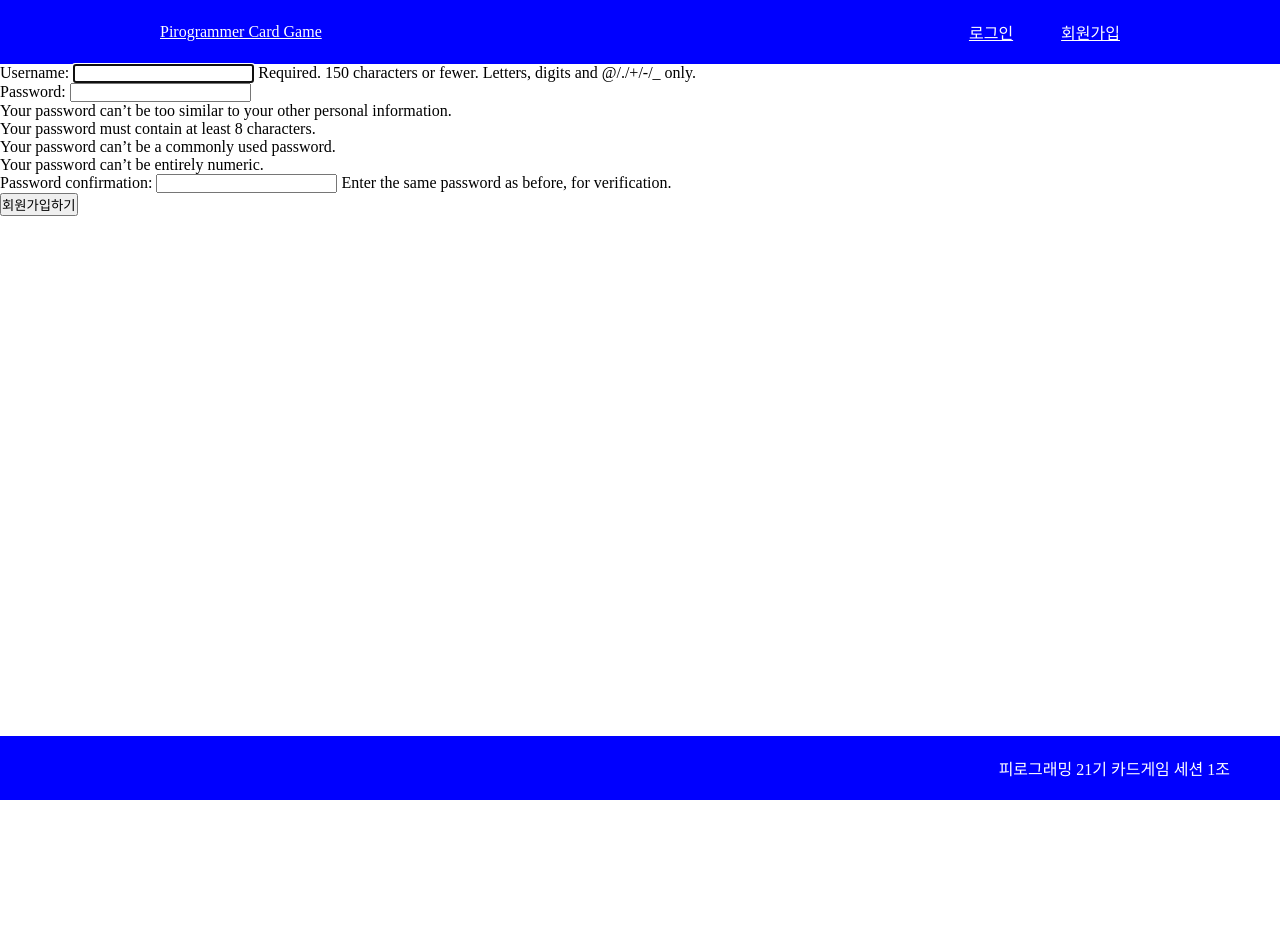
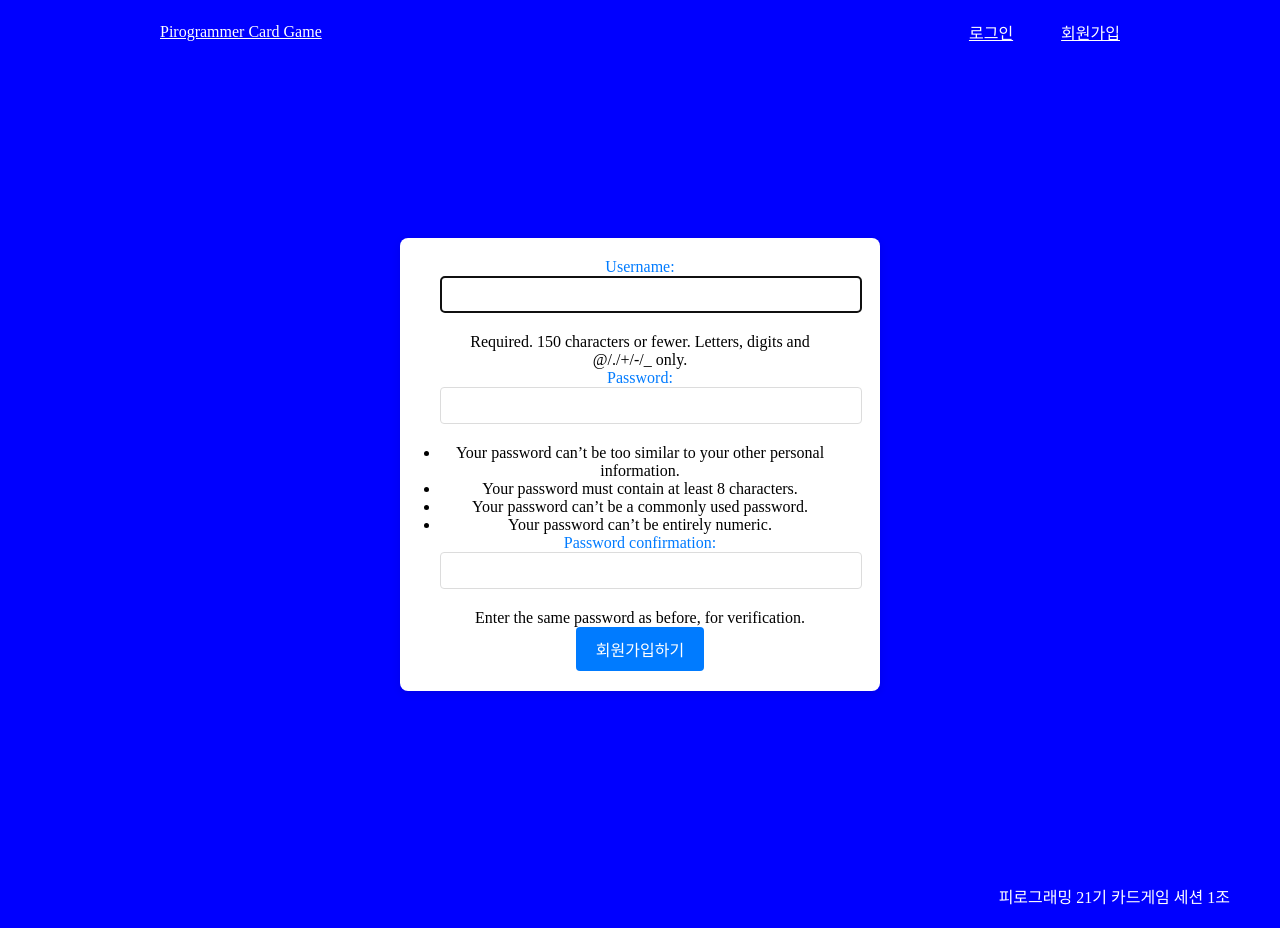
Before and after one commit to Pirogramming-21/Piro21_CardGame_01, a Django app: page /signup/ in a window 1280 px wide. Before the commit the page ends 800 px from the top, so only its background shows below. Run offline with Django 4.2, Linux system fonts and the light colour scheme; parts of the project's set-up code (start-up, migrations or seed data) failed here and were passed over.

Commit message:
[ADD] 일단 커밋

```diff
--- /dev/null
+++ b/static/css/attack.css
@@ -0,0 +1,91 @@
+/* style.css */
+
+/* 기본적인 페이지 스타일링 */
+body {
+    font-family: 'DungGeunMo';
+
+    background-color: #f0f4f8;
+    margin: 0;
+    padding: 0;
+}
+
+/* 컨테이너 스타일링 */
+.attack__container {
+    display: flex;
+    justify-content: center;
+    align-items: center;
+    height: 100vh;
+    padding: 20px;
+}
+
+/* 폼 스타일링 */
+.attack__form {
+    background-color: #ffffff;
+    padding: 20px 40px;
+    border-radius: 8px;
+    box-shadow: 0 2px 10px rgba(0, 0, 0, 0.1);
+    width: 100%;
+    max-width: 400px;
+    text-align: center;
+}
+
+/* 타이틀 스타일링 */
+#attack__title {
+    font-size: 24px;
+    margin-bottom: 20px;
+    color: #007bff;
+}
+
+#card__title {
+    font-size: 18px;
+    margin-bottom: 10px;
+    color: #0056b3;
+}
+
+/* 폼 내부 요소 스타일링 */
+.attack_form {
+    display: flex;
+    flex-direction: column;
+}
+
+.attack_form label {
+    text-align: left;
+    color: #007bff;
+    margin-bottom: 5px;
+}
+
+.attack_form input[type="text"],
+.attack_form input[type="password"],
+.attack_form input[type="email"],
+.attack_form input[type="file"],
+.attack_form select,
+.attack_form textarea {
+    padding: 10px;
+    margin-bottom: 20px;
+    border: 1px solid #dcdcdc;
+    border-radius: 4px;
+    width: 100%;
+}
+
+/* 버튼 스타일링 */
+.submit_btn {
+    background-color: #007bff;
+    color: white;
+    padding: 10px 20px;
+    border: none;
+    border-radius: 4px;
+    cursor: pointer;
+    font-size: 16px;
+}
+
+.submit_btn:hover {
+    background-color: #0056b3;
+}
+
+.submit_btn:focus {
+    outline: none;
+}
+
+.submit_btn:active {
+    background-color: #004085;
+}
--- a/static/css/main.css
+++ b/static/css/main.css
@@ -49,6 +49,7 @@ footer > span{
 /**/
 section{
     height: 84vh;
+    background-color: blue;
     /*배경사진추가*/
     /*background-image: url(../images/background.jpg);*/
 
--- /dev/null
+++ b/static/css/signup.css
@@ -0,0 +1,76 @@
+/* style.css */
+body {
+    background-color: #f0f4f8;
+    margin: 0;
+    padding: 0;
+}
+
+.submit_container {
+    display: flex;
+    justify-content: center;
+    align-items: center;
+    height: 100vh;
+}
+
+.submit_modal {
+    background-color: #ffffff;
+    padding: 20px 40px;
+    border-radius: 8px;
+    box-shadow: 0 2px 10px rgba(0, 0, 0, 0.1);
+    width: 100%;
+    max-width: 400px;
+    text-align: center;
+}
+
+.submit_modal h2 {
+    margin-bottom: 20px;
+    color: #007bff;
+}
+
+.submit_modal form {
+    display: flex;
+    flex-direction: column;
+}
+
+.submit_modal label {
+    text-align: left;
+    color: #007bff;
+    margin-bottom: 5px;
+}
+
+.submit_modal input[type="text"],
+.submit_modal input[type="password"],
+.submit_modal input[type="email"],
+.submit_modal input[type="file"] {
+    padding: 10px;
+    margin-bottom: 20px;
+    border: 1px solid #dcdcdc;
+    border-radius: 4px;
+    width: 100%;
+}
+
+.submit_modal .submit_center {
+    text-align: center;
+}
+
+.submit_modal .submit_btn {
+    background-color: #007bff;
+    color: white;
+    padding: 10px 20px;
+    border: none;
+    border-radius: 4px;
+    cursor: pointer;
+    font-size: 16px;
+}
+
+.submit_modal .submit_btn:hover {
+    background-color: #0056b3;
+}
+
+.submit_modal .submit_btn:focus {
+    outline: none;
+}
+
+.submit_modal .submit_btn:active {
+    background-color: #004085;
+}
--- a/templates/base.html
+++ b/templates/base.html
@@ -7,6 +7,11 @@
         <meta charset="utf-8" />
         <meta name="viewport" content="width=device-width, initial-scale=1.0">
         <link rel="stylesheet" href="{% static 'css/main.css' %}?after">
+        <link rel="stylesheet" href="{% static 'css/history.css' %}?after">
+        <link rel="stylesheet" href="{% static 'css/signup.css' %}?after">
+        <link rel="stylesheet" href="{% static 'css/attack.css' %}?after">
+
+
 
         <title>피로그래머 카드게임</title>
 
--- a/templates/game/history.html
+++ b/templates/game/history.html
@@ -1,6 +1,5 @@
 {% extends 'base.html' %}
 {% load static %}
-<link rel="stylesheet" href="../../static/css/history.css">
 {%block content%}
 
 <div id="history_list">
```
Also changed, not shown: static/css/font.css (added, +15 -0 lines), db.sqlite3.
